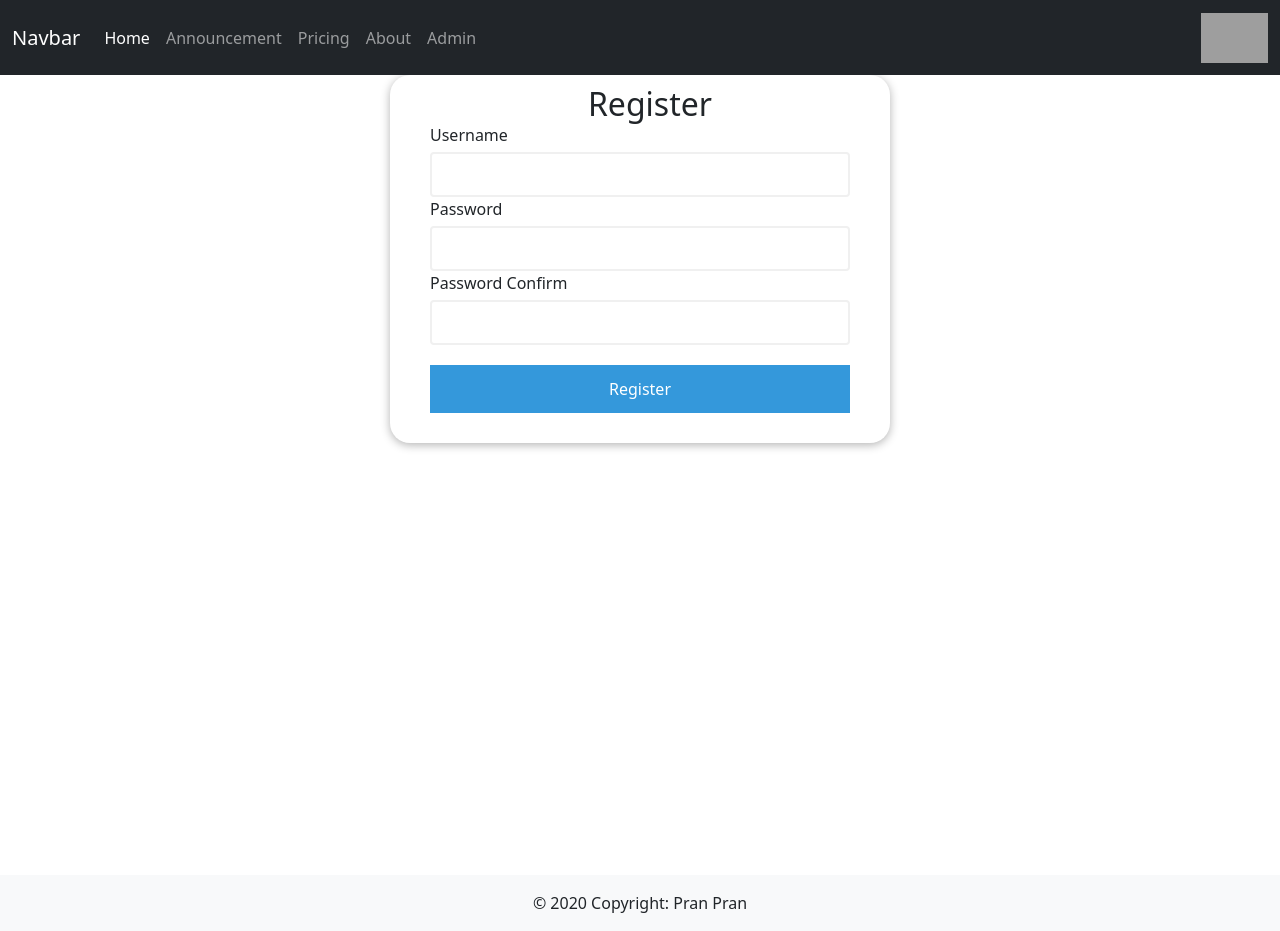
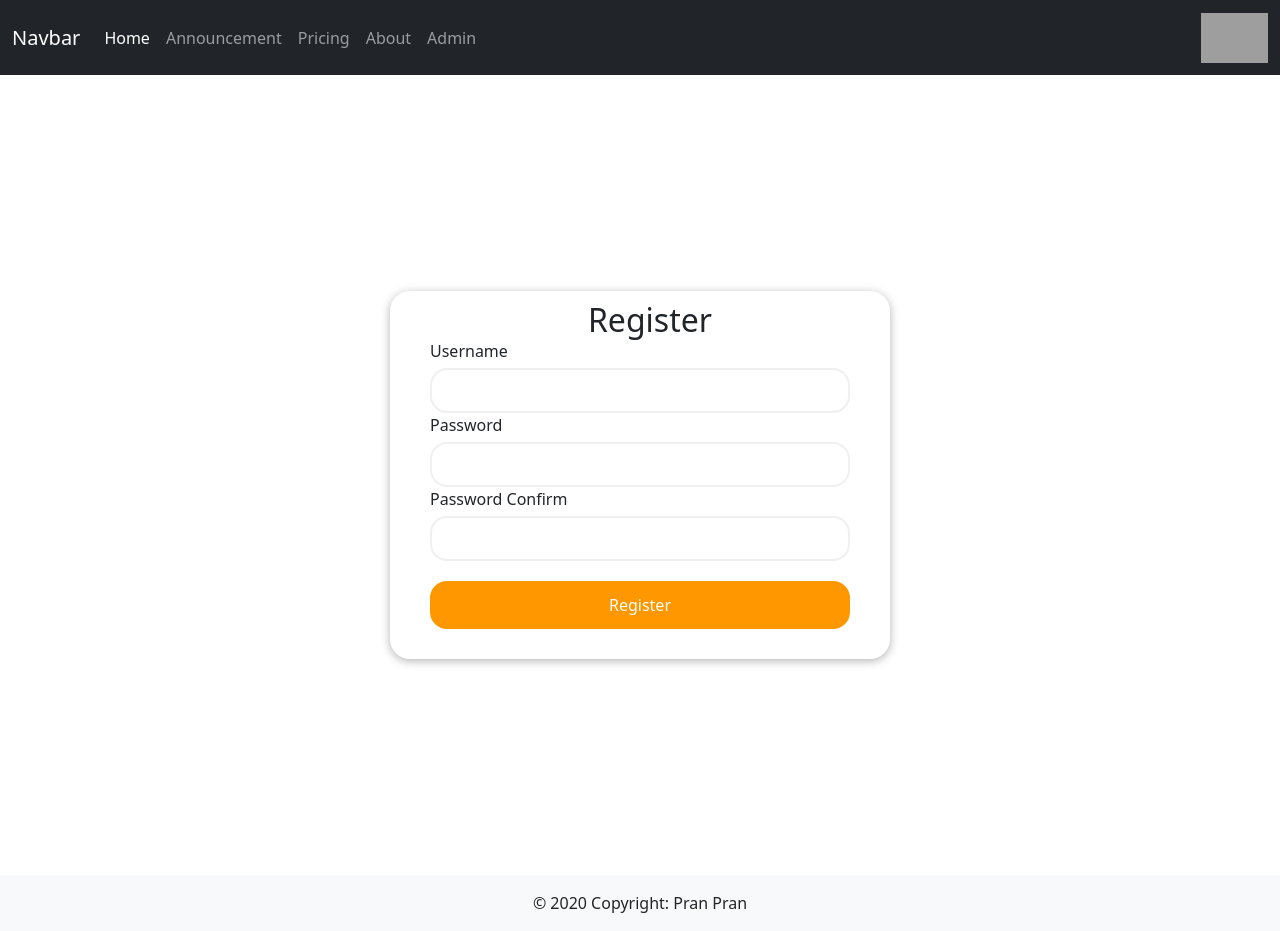
Before and after one commit to pperorin/Software-Studio-Project, a React (Create React App) app in the folder client_front/: page /register in a window 1280 px wide. Built offline with nearby package versions, Linux system fonts and the light colour scheme; grey boxes are pictures that could not be loaded.

Commit message:
login-register

```diff
--- a/client_front/src/App.jsx
+++ b/client_front/src/App.jsx
@@ -2,10 +2,13 @@ import { Routes, Route } from 'react-router-dom';
 import 'bootstrap/dist/css/bootstrap.min.css';
 import LoginPage from './pages/LoginPage/LoginPage';
 import RegisterPage from './pages/RegisterPage/RegisterPage';
-
 import { HomePage,ProfilePage,AdminPage } from './pages';
 
 function App() {
+    //const token = localStorage.getItem("accessToken");
+    //if(!token){
+    //    return <LoginPage/>
+    //}
     return (
         <Routes>
             <Route path="/" element={<HomePage />} />
--- a/client_front/src/components/PageLayout/index.js
+++ b/client_front/src/components/PageLayout/index.js
@@ -6,7 +6,7 @@ const PageLayout = (props) => {
     return (
         <>
             <NavigationBar />
-            <main className="flex-grow mb-8 min-vh-100">{children}</main>
+            <main className="flex-grow w-100 mb-8 vh-100 align-items-center d-flex justify-content-center">{children}</main>
             <Footer />
         </>
     );
--- a/client_front/src/pages/LoginPage/Login.css
+++ b/client_front/src/pages/LoginPage/Login.css
@@ -1,4 +1,4 @@
-.btn-primary{
+.Login-button{
     color: #fff;
     background-color: #FF9700 !important;
     border-color: #FF9700 !important;
--- a/client_front/src/pages/LoginPage/LoginPage.js
+++ b/client_front/src/pages/LoginPage/LoginPage.js
@@ -1,12 +1,40 @@
 import { PageLayout } from '../../components';
-import React from 'react';
+import React,{useState} from 'react';
 import { Col, Container, Row, Form, Button } from 'react-bootstrap';
 import './Login.css'
 import UiImg from './uiitem.svg'
 import MonkImg from './MonkItem.svg'
 
+async function loginUser(credentials){
+    return fetch('https://www.mecallapi.com/api/login',{
+        method:'POST',
+        headers:{
+            'Content-Type' : 'application/json'
+        },
+        body: JSON.stringify(credentials)
+    })
+    .then(data => data.json())
+}
+
 
 const LoginPage = () => {
+    const [LogInUsername,setLogInUserName] = useState();
+    const [LogInPassword,setLogInPassword] = useState();
+
+    const handleSubmit = async e => {
+        e.preventDefault();
+        const response = await loginUser({
+            LogInUsername,
+            LogInPassword
+        });
+        console.log(response)
+        console.log(LogInUsername)
+        console.log(LogInPassword)
+        if('accessToken' in response){
+            localStorage.setItem('accessToken',response.accessToken)
+            window.location.href = "/profile";
+        }
+    }
     return (
         <>
             <PageLayout>
@@ -17,17 +45,16 @@ const LoginPage = () => {
                         </Col>
                         <Col lg={4} md={6} sm={12} className='text-center'>
                             <img className='icon-img' src={MonkImg} />
-                            <Form>
+                            <Form className='Login-form' onSubmit={handleSubmit}>
                                 <Form.Group className="mb-3" controlId="formBasicEmail">
-                                    <Form.Control type="email" placeholder="Enter email" />
+                                    <Form.Control type="email" placeholder="Username" onChange={(e) => setLogInUserName(e.target.value)} />
                                 </Form.Group>
 
                                 <Form.Group className="mb-3" controlId="formBasicPassword">
-                                    <Form.Control type="password" placeholder="Password" />
+                                    <Form.Control type="password" placeholder="Password" onChange={(e) => setLogInPassword(e.target.value)} />
                                 </Form.Group>
 
-                                <Button variant="primary" type="submit">LOGIN</Button>
-
+                                <Button className='Login-button' type="submit">LOGIN</Button>
 
                             </Form>
                             <div className="btn-login-register ">
--- a/client_front/src/pages/RegisterPage/Register.css
+++ b/client_front/src/pages/RegisterPage/Register.css
@@ -1,15 +1,17 @@
 *{
     box-sizing: border-box;
 }
+.full-container{
+    width: 100%;
 
-
+}
 
 .register-container{
 
-    background: #fff;
     border-radius: 20px;
     box-shadow: 0 2px 10px rgba(0, 0, 0, 0.3);
     width: 500px;
+
 
 
 }
@@ -32,10 +34,11 @@ h2{
 .form input{
     display: block;
     border: 2px solid #f0f0f0;
-    border-radius: 4px;
+    border-radius: 17px;
     width: 100%;
     padding: 10px;
     font-size: 14px;
+
 }
 
 .form input:focus{
@@ -43,13 +46,14 @@ h2{
 }
 
 .form button{
-    background: #3498db;
+    background: #FF9700;
     cursor: pointer;
     color: #fff;
     width: 100%;
     margin-top: 20px;
-    border: 2px solid #3498db;
+    border: 2px solid #FF9700;
     display: block;
     padding: 10px;
     font-size: 16px;
+    border-radius: 17px;
 }
```
